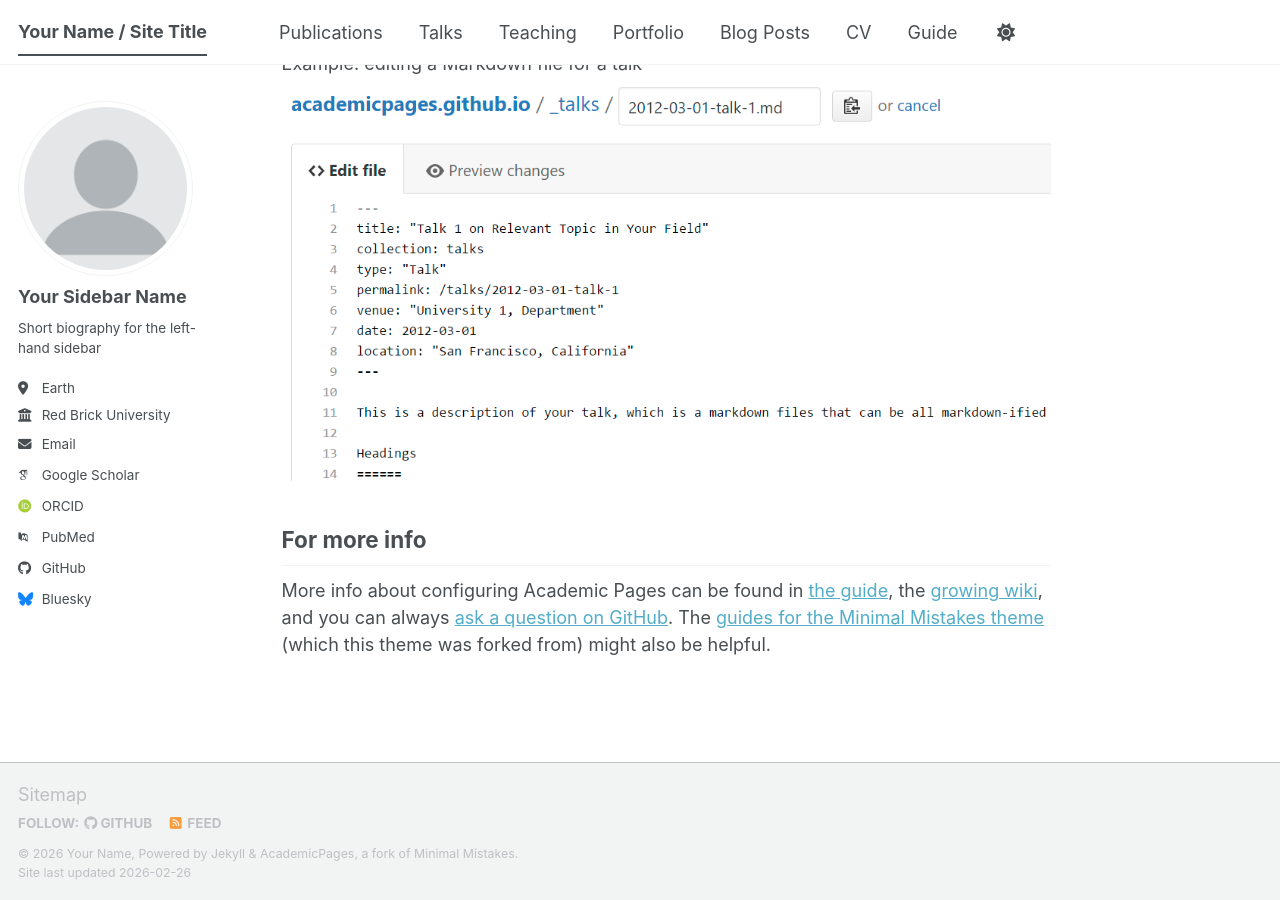
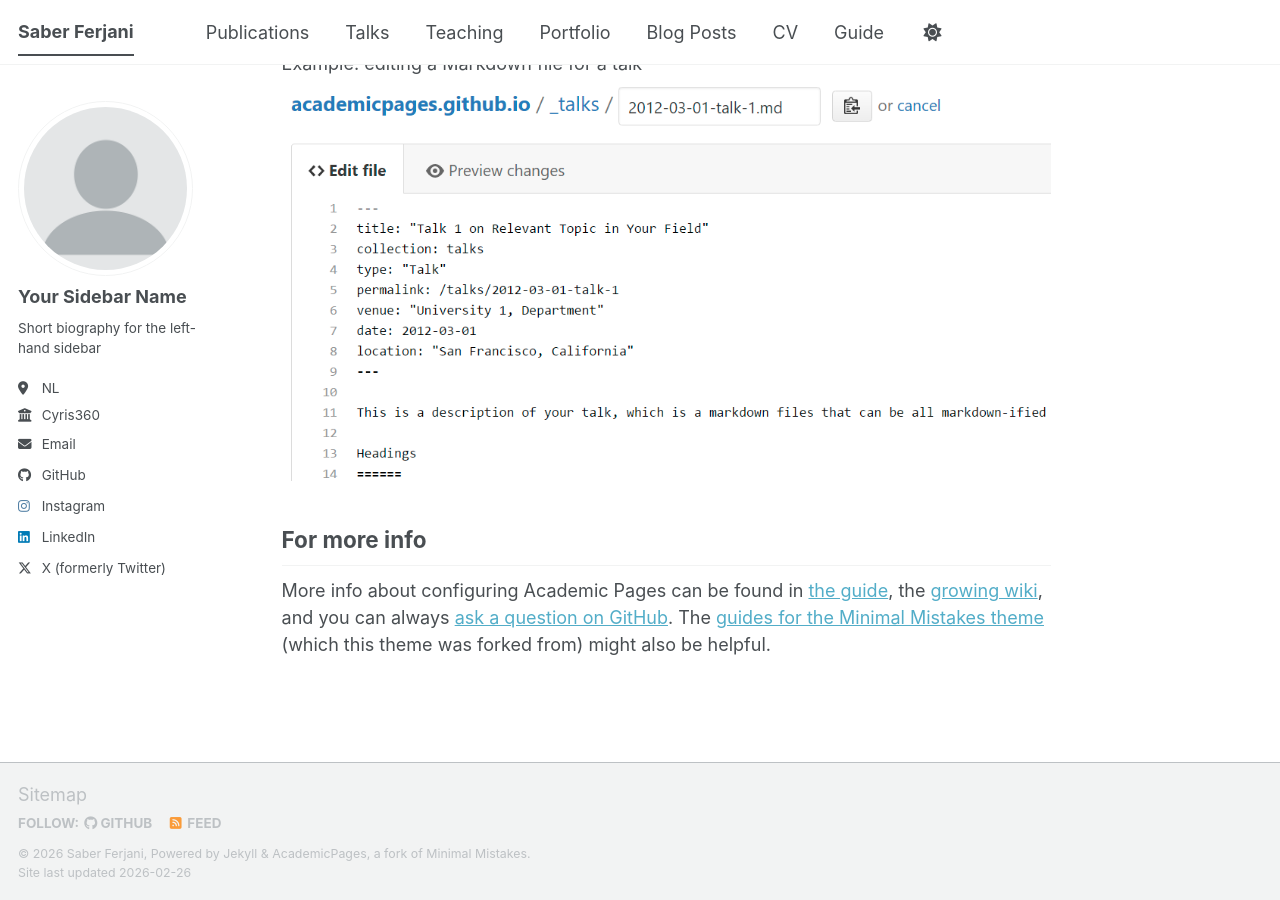
Before and after one commit to sabertn/personal-web, a Jekyll site: the page built from _pages/about.md, in a window 1280 px wide and 900 px high, scrolled down 2720 px. Built offline with Jekyll 4.4.1, drawn with Linux system fonts in a browser that asks for light colours; some web fonts are replaced; a script bundle is joined from its source files by our own code; library files that are not in the unit come from our copies.

Commit message:
Update _config.yml

```diff
--- a/_config.yml
+++ b/_config.yml
@@ -9,11 +9,11 @@
 # Basic Site Settings
 locale                   : "en-US"
 site_theme               : "default" # The available themes options are "default", "air", "sunrise", "mint", "dirt" and "contrast"
-title                    : "Your Name / Site Title"
+title                    : "Saber Ferjani"
 title_separator          : "-"
-name                     : &name "Your Name"
-description              : &description "Your Name's academic portfolio"   # Update this with a general description of your site, this is the default if not overridden by a page
-url                      : https://academicpages.github.io # The base hostname & protocol for your site e.g. "https://[your GitHub username].github.io",
+name                     : &name "Saber Ferjani"
+description              : &description "Saber Ferjani's personal website"   # Update this with a general description of your site, this is the default if not overridden by a page
+url                      : https://personal-web.github.io # The base hostname & protocol for your site e.g. "https://[your GitHub username].github.io",
                                                            # or if you already have some other page hosted on Github then use "https://[your GitHub username].github.io/[Your Repo Name]"
 baseurl                  : "" # the subpath of your site, e.g. "/blog"
 repository               : "academicpages/academicpages.github.io"
@@ -27,21 +27,21 @@ author:
   name             : "Your Sidebar Name"
   pronouns         : # example: "she/her"
   bio              : "Short biography for the left-hand sidebar"
-  location         : "Earth"
-  employer         : "Red Brick University"
+  location         : "NL"
+  employer         : "Cyris360"
   uri              : # URL
-  email            : "none@example.org"
+  email            : "info@saber-ferjani.com"
 
   # Academic websites
   academia         : # URL
   arxiv            : # URL - Update with the correct link to your profile
-  googlescholar    : "https://scholar.google.com/citations?user=PS_CX0AAAAAJ"
+  googlescholar    : # URL
   inspire-hep      : # URL
   impactstory      : # URL
-  orcid            : "https://orcid.org/yourorcidurl"
+  orcid            : # URL
   semantic         : # URL
   ssrn             : # URL
-  pubmed           : "https://www.ncbi.nlm.nih.gov/pubmed/?term=john+snow"
+  pubmed           : # URL
   researchgate     : # URL
   scopus           : # URL
   zotero           : # URL
@@ -51,22 +51,22 @@ author:
   bitbucket        : # Username - Update with your username on the site
   codepen          : # Username
   dribbble         : # Username
-  github           : "academicpages"
+  github           : "sabertn"
   kaggle           : # Username
   stackoverflow    : # User number or user number and name (i.e., use "1" or "1/jeff-atwood")
 
   # Social media
   artstation       : # Username
-  bluesky          : "bsky.app" # Replace this with you Bluesky username
+  bluesky          : # Replace this with you Bluesky username
   facebook         : # Username
   flickr           : # Username
   foursquare       : # Username
   goodreads        : # Username
   google_plus      : # Username
   keybase          : # Username
-  instagram        : # Username
+  instagram        : "saberf34" # Username
   lastfm           : # Username
-  linkedin         : # Username
+  linkedin         : "linkedin.com/in/saberferjani"
   mastodon         : # URL
   medium           : # URL
   pinterest        : # Username
@@ -74,7 +74,7 @@ author:
   steam            : # Username
   telegram         : # URL
   tumblr           : # Username
-  twitter          : # Username for X / Twitter
+  twitter          : "suiber89" # Username for X / Twitter
   vine             : # Username
   weibo            : # Username
   wikipedia        : # Username
@@ -95,7 +95,7 @@ publication_category:
 teaser                   :  # filename of teaser fallback teaser image placed in /images/ for social media previews
 breadcrumbs              : false # true, false (default)
 words_per_minute         : 160
-future                   : true
+future                   : false
 read_more                : "disabled" # if enabled, adds "Read more" links to excerpts
 talkmap_link             : false      #change to true to add link to talkmap on talks page
 comments:
```
